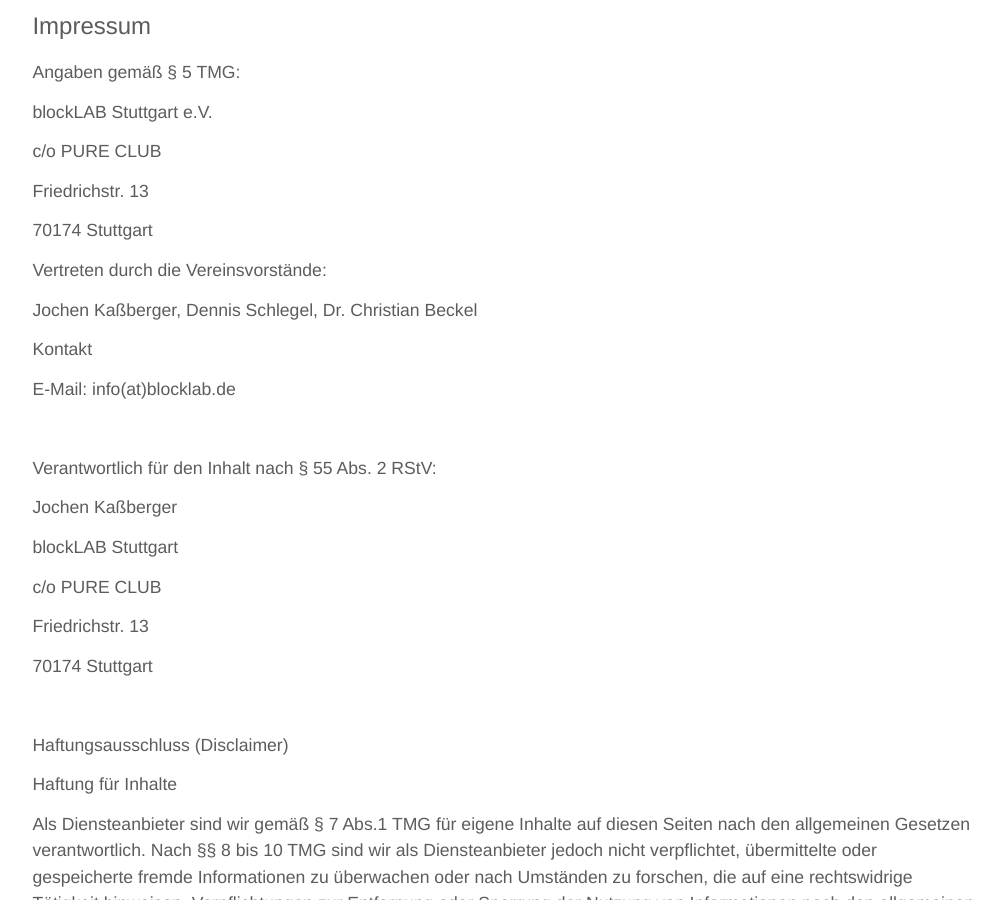
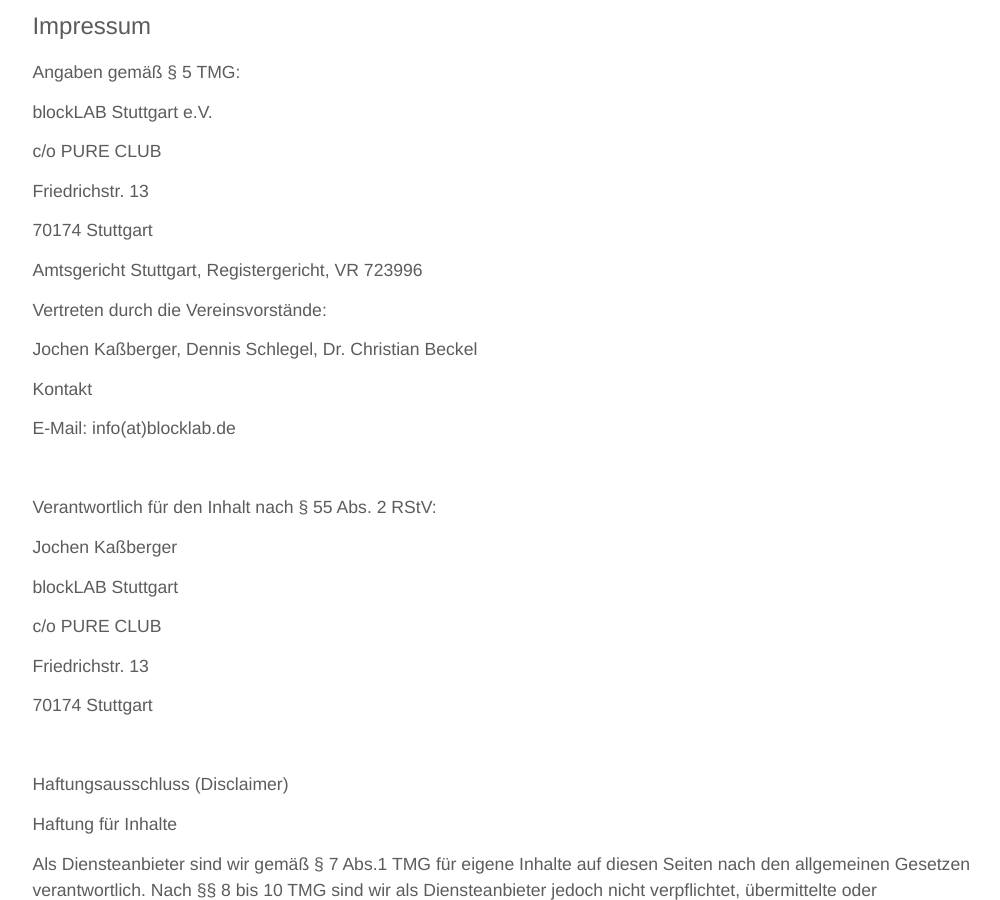
Before and after one commit to blocklab/site, a Jekyll site: the page built from contact.md, in a window 1280 px wide and 900 px high, scrolled down 771 px. Shown: the whole window, without its empty margins (134-1134 px from the left). Built offline with Jekyll 4.4.1, drawn with Linux system fonts in a browser that asks for light colours.

Commit message:
Update contact.md

```diff
--- a/contact.md
+++ b/contact.md
@@ -27,6 +27,8 @@ c/o PURE CLUB
 Friedrichstr. 13
 
 70174 Stuttgart
+
+Amtsgericht Stuttgart, Registergericht, VR 723996
 
 Vertreten durch die Vereinsvorstände:
 
```
